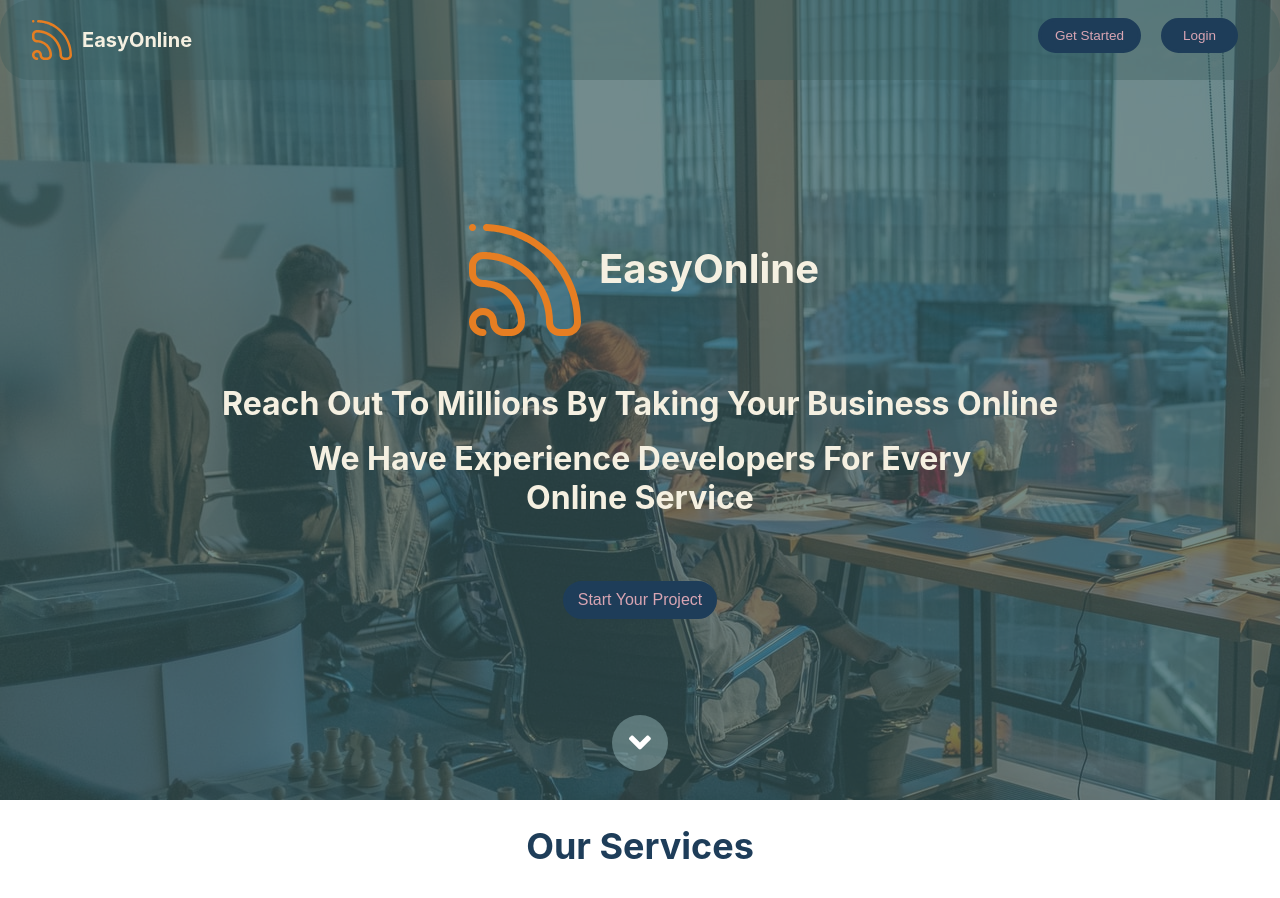
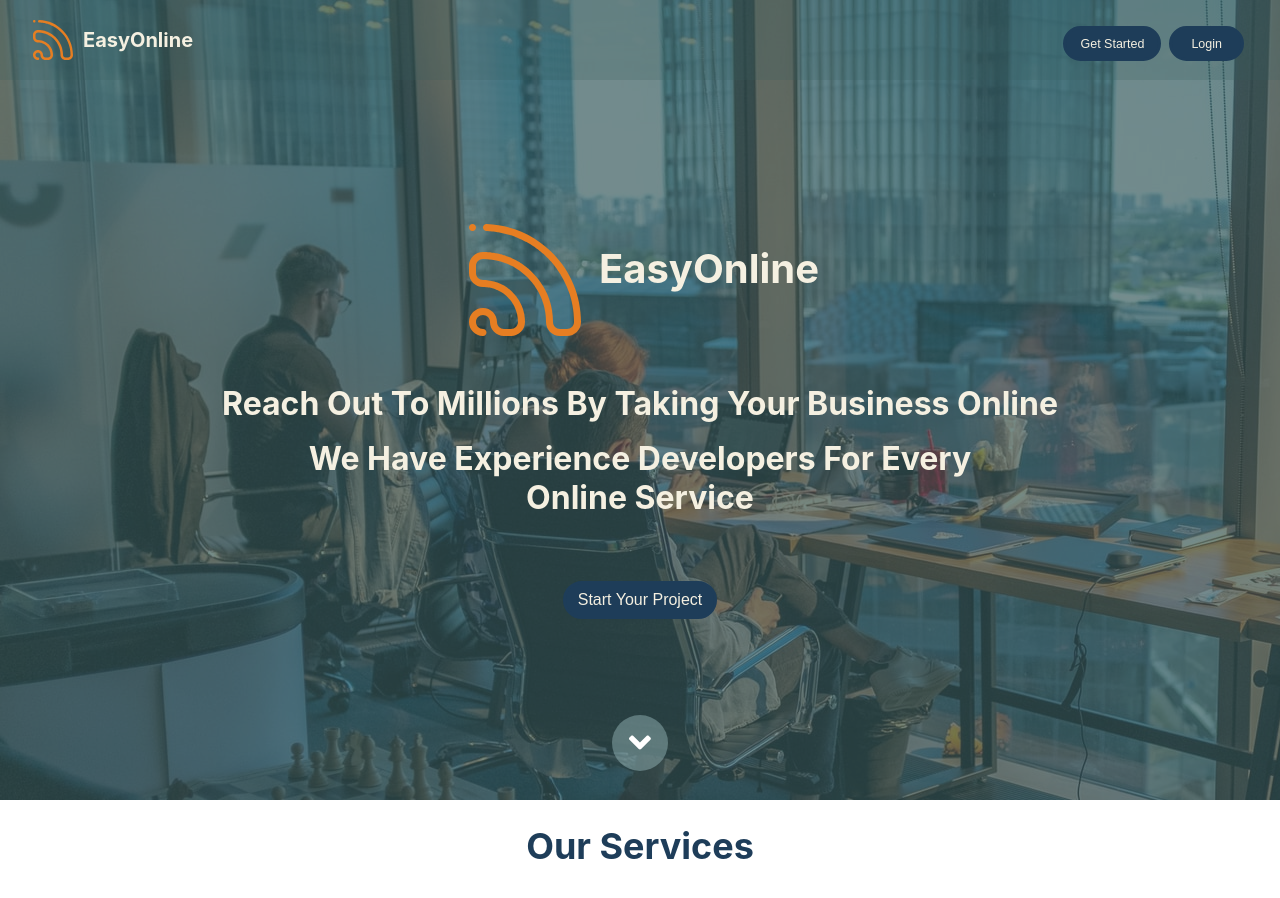
Before and after one commit to umangag07/Reactjs-Projects, a React (Create React App) app in the folder smooth-scroll-website/: page / in a window 1280 px wide. Shown: the top 898 px of the page. Built offline with nearby package versions, Linux system fonts and the light colour scheme.

Commit message:
changed styling of navbar, button

```diff
--- a/smooth-scroll-website/src/Components/Navbar/Navbar.jsx
+++ b/smooth-scroll-website/src/Components/Navbar/Navbar.jsx
@@ -7,8 +7,8 @@ const NavbarConatiner = styled.div`
    height:10vh;
    width:100%;
    padding: 0.5em 2em;
-   background-color:rgba(55,89,90,0.35);
-   border-radius:30px;
+   background-color:rgba(55,89,90,0.21);
+
    display:flex;
    justify-content: space-around;
 `;
@@ -17,20 +17,21 @@ const BrandConatiner = styled.div`
     display:flex;
     align-items:center;
     flex:1;
+    margin:1px;
 `;
 
 const ButtonsConatiner = styled.div`
    display:flex;
    justify-content: flex-end;
-   margin:10px;
+   margin:18px 4px;
 `;
 
 export function Navbar(props){
   return(
       <NavbarConatiner>
           <BrandConatiner><Indexlogo inline/></BrandConatiner>
-          <ButtonsConatiner><Button size="13.5" height="35" padding="2px 14px">Get Started</Button></ButtonsConatiner>
-          <ButtonsConatiner><Button size="13.5" height="35" padding="2px 19px">Login</Button></ButtonsConatiner>
+          <ButtonsConatiner><Button size="12.5" height="35" padding="1px 14px">Get Started</Button></ButtonsConatiner>
+          <ButtonsConatiner><Button size="12.5" height="35" padding="2px 19px">Login</Button></ButtonsConatiner>
       </NavbarConatiner>
   )
 }
--- a/smooth-scroll-website/src/Components/button/Index.jsx
+++ b/smooth-scroll-website/src/Components/button/Index.jsx
@@ -8,7 +8,7 @@ const ButtonWrapper = styled.button`
     border-radius:19px;
     border:3px solid ${theme.color2};
     background-color:${theme.color2} ;
-    color:${theme.color5};
+    color:${theme.color1};
     font-size:${({size})=>size ? size+"px" :"16px"};
     transition: all 200ms ease-in-out;
     cursor:pointer;
```
